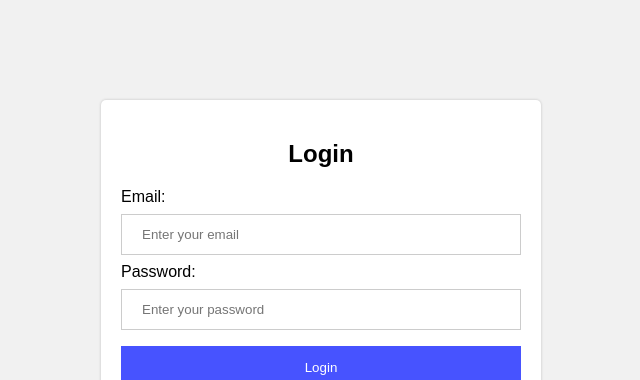
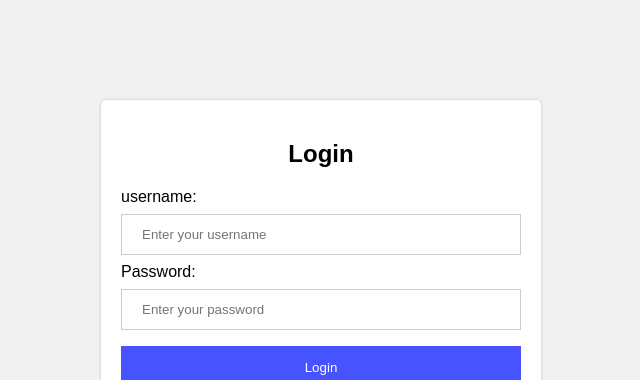
Before and after one commit to Dan23022/FlaskWebsite, a Flask app: page /register in a window 1280 px wide. Shown: the top 380 px of the page, without its empty margins (319-959 px from the left). Run offline with Flask 3, Linux system fonts and the light colour scheme.

Commit message:
Changed "Email" to "username", Also fixed an issue resulting in not being able to register

```diff
--- a/main.py
+++ b/main.py
@@ -32,7 +32,7 @@ class ChatApp:
         self.app.add_url_rule('/get_messages', view_func=GetMessages.as_view('get_messages'))
         self.app.add_url_rule('/logout', view_func=Logout.as_view('logout'))  # Added the logout route
 
-    def run(self, host='localhost', port=5000):
+    def run(self, host='localhost', port=24886):
         self.setup_routes()
         self.app.run(host=host, port=port, debug=True)
 
@@ -46,10 +46,10 @@ class LoginPage(MethodView):
         return render_template('login_page.html', message=session.pop('message', None))
 
     def post(self):
-        username = request.form['email']
+        username = request.form['username']
         password = request.form['password'].encode('utf-8')
 
-        connect = sqlite3.connect("misc/main_db")
+        connect = sqlite3.connect("misc/main.db")
         cur = connect.cursor()
         cur.execute("CREATE TABLE IF NOT EXISTS logins (username TEXT, password TEXT)")
         hashed_password = bcrypt.hashpw(password, bcrypt.gensalt())
@@ -58,14 +58,12 @@ class LoginPage(MethodView):
 
         return redirect('/')
 
-
-        return
 class Login(MethodView):
     def post(self):
-        username = request.form['email']
+        username = request.form['username']
         password = request.form['password'].encode('utf-8')
 
-        connect = sqlite3.connect("misc/main_db")
+        connect = sqlite3.connect("misc/main.db")
         cur = connect.cursor()
         cur.execute("SELECT password FROM logins WHERE username = ?", (username,))
         result = cur.fetchone()
--- a/templates/login_page.html
+++ b/templates/login_page.html
@@ -61,8 +61,8 @@
             <div class="flash-message">{{ message }}</div>
         {% endif %}
         <form method="POST">
-            <label for="email">Email:</label>
-            <input type="text" id="email" name="email" placeholder="Enter your email">
+            <label for="username">username:</label>
+            <input type="text" id="username" name="username" placeholder="Enter your username">
 
             <label for="password">Password:</label>
             <input type="password" id="password" name="password" placeholder="Enter your password">
```
Also changed, not shown: misc/chat.db, misc/main.db (added), 1 other file.
